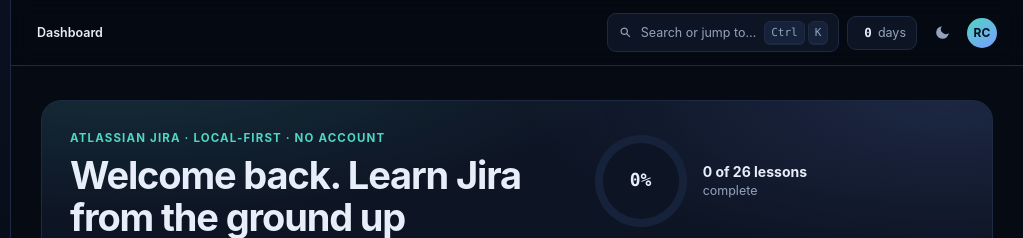
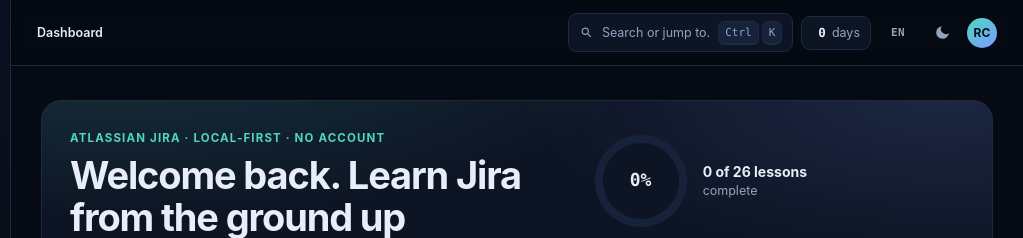
Before and after one commit to NovaPixelTech/JiraCoach, a plain HTML site: page index.html in a window 1280 px wide. Shown: the top 238 px of the page, 257-1280 px from the left. Drawn offline with Linux system fonts and the light colour scheme.

Commit message:
Add visible EN/EL language toggle in topbar

```diff
--- a/assets/styles.css
+++ b/assets/styles.css
@@ -259,6 +259,7 @@ hr { border: 0; border-top: 1px solid var(--line); margin: 22px 0; }
 }
 .icon-btn:hover { background: var(--panel-2); color: var(--text); border-color: var(--line); }
 .icon-btn svg { width: 17px; height: 17px; fill: currentColor; }
+.lang-btn { font-size: 11px; font-weight: 700; letter-spacing: .03em; font-family: var(--mono); width: 38px; }
 
 /* ---------- cards / grid ---------- */
 .grid { display: grid; gap: 14px; }
--- a/js/i18n.js
+++ b/js/i18n.js
@@ -45,7 +45,28 @@
       'Search / commands': 'Αναζήτηση / εντολές', 'Local-first · no account': 'Τοπικά στον browser · χωρίς λογαριασμό',
       'Your library': 'Η βιβλιοθήκη σου', 'New example': 'Νέο παράδειγμα', 'Save example': 'Αποθήκευση παραδείγματος',
       'Export': 'Εξαγωγή', 'Import': 'Εισαγωγή', 'Reset': 'Επαναφορά', 'Title': 'Τίτλος', 'Tags': 'Ετικέτες',
-      'Toggle theme': 'Εναλλαγή θέματος'
+      'Toggle theme': 'Εναλλαγή θέματος',
+      "Study streak":"Σερί μελέτης",
+      "Search or jump to.":"Αναζήτηση ή μετάβαση...",
+      "Up next":"Επόμενο",
+      "Toggle theme":"Εναλλαγή θέματος",
+      "Export a backup":"Εξαγωγή αντιγράφου",
+      "Open settings":"Άνοιγμα ρυθμίσεων",
+      "Save a new example":"Αποθήκευση νέου παραδείγματος",
+      "Scaffold a Jira project":"Δημιουργία Jira project",
+      "Check config with the doctor":"Έλεγχος ρυθμίσεων με doctor",
+      "Take the mixed quiz":"Κάνε μικτό quiz",
+      "Start a card review":"Έναρξη επανάληψης καρτών",
+      "Continue studying":"Συνέχιση μελέτης",
+      "Switch dark / light":"Εναλλαγή σκούρου / φωτεινού",
+      "Goals, theme, import/export":"Στόχοι, θέμα, εισαγωγή/εξαγωγή",
+      "Download all local data as JSON":"Λήψη όλων των τοπικών δεδομένων ως JSON",
+      "Your own code plus notes":"Ο δικός σου κώδικας και σημειώσεις",
+      "Generate a workflow, JQL, automation starter":"Δημιουργία workflow, JQL, automation",
+      "Heuristic checks for JQL, workflows, automation":"Έλεγχοι για JQL, workflows, automation",
+      "Questions from every module":"Ερωτήσεις από όλες τις ενότητες",
+      "Spaced repetition due now":"Κάρτες επανάληψης που εκκρεμούν",
+      "Jump back into the curriculum":"Επιστροφή στο πρόγραμμα"
     }
   };
 
--- a/js/ui.js
+++ b/js/ui.js
@@ -298,7 +298,7 @@
 
     var upNext = next
       ? '<div class="side-block">' +
-        '<div class="side-block-head"><span>Up next</span><span class="mono">' + p.pct + '%</span></div>' +
+        '<div class="side-block-head"><span>' + t('Up next') + '</span><span class="mono">' + p.pct + '%</span></div>' +
         '<strong>' + esc(next.title) + '</strong>' +
         progress(p.pct, 'sm') +
         '<a class="btn btn-primary btn-sm" href="#/lesson/' + esc(next.id) + '">Continue study</a>' +
@@ -347,11 +347,12 @@
       '</div>' +
       '<div class="topbar-actions">' +
       '<button class="search-trigger" type="button" id="searchBtn" aria-label="Search everything (Ctrl+K)">' +
-      icon('search') + '<span class="st-label">Search or jump to…</span>' +
+      icon('search') + '<span class="st-label">' + t('Search or jump to.') + '</span>' +
       '<span class="kbd-wrap"><kbd>Ctrl</kbd><kbd>K</kbd></span></button>' +
-      '<span class="streak-pill" title="Study streak">' + icon('flame', '') +
-      '<b>' + streak + '</b><span>day' + (streak === 1 ? '' : 's') + '</span></span>' +
-      '<button class="icon-btn" type="button" id="themeBtn" aria-label="Toggle light/dark theme">' + icon(theme) + '</button>' +
+      '<span class="streak-pill" title="' + esc(t('Study streak')) + '">' + icon('flame', '') +
+      '<b>' + streak + '</b><span>' + esc(streak === 1 ? t('day') : t('days')) + '</span></span>' +
+      '<button class="icon-btn lang-btn" type="button" id="langBtn" aria-label="' + esc(t('Language')) + '" title="' + esc(t('Language')) + '">' + esc((st.settings.lang === 'el') ? 'EL' : 'EN') + '</button>' +
+      '<button class="icon-btn" type="button" id="themeBtn" aria-label="' + esc(t('Toggle theme')) + '">' + icon(theme) + '</button>' +
       '<a class="avatar" href="#/settings" title="' + esc(st.profile.name || t('Settings')) + '" aria-label="'+t('Settings')+'">' +
       esc(initials(st.profile.name)) + '</a>' +
       '</div>';
@@ -394,6 +395,13 @@
     if (topbar) topbar.innerHTML = topbarHTML(meta || {});
     var themeBtn = document.getElementById('themeBtn');
     if (themeBtn) themeBtn.addEventListener('click', function () { RC.store.toggleTheme(); });
+    var langBtn = document.getElementById('langBtn');
+    if (langBtn) langBtn.addEventListener('click', function () {
+      var next = RC.store.state.settings.lang === 'el' ? 'en' : 'el';
+      RC.store.setSetting('lang', next);
+      if (RC.app && RC.app.refresh) RC.app.refresh();
+      else location.reload();
+    });
     var menuBtn = document.getElementById('menuBtn');
     if (menuBtn) {
       menuBtn.addEventListener('click', function () {
```
